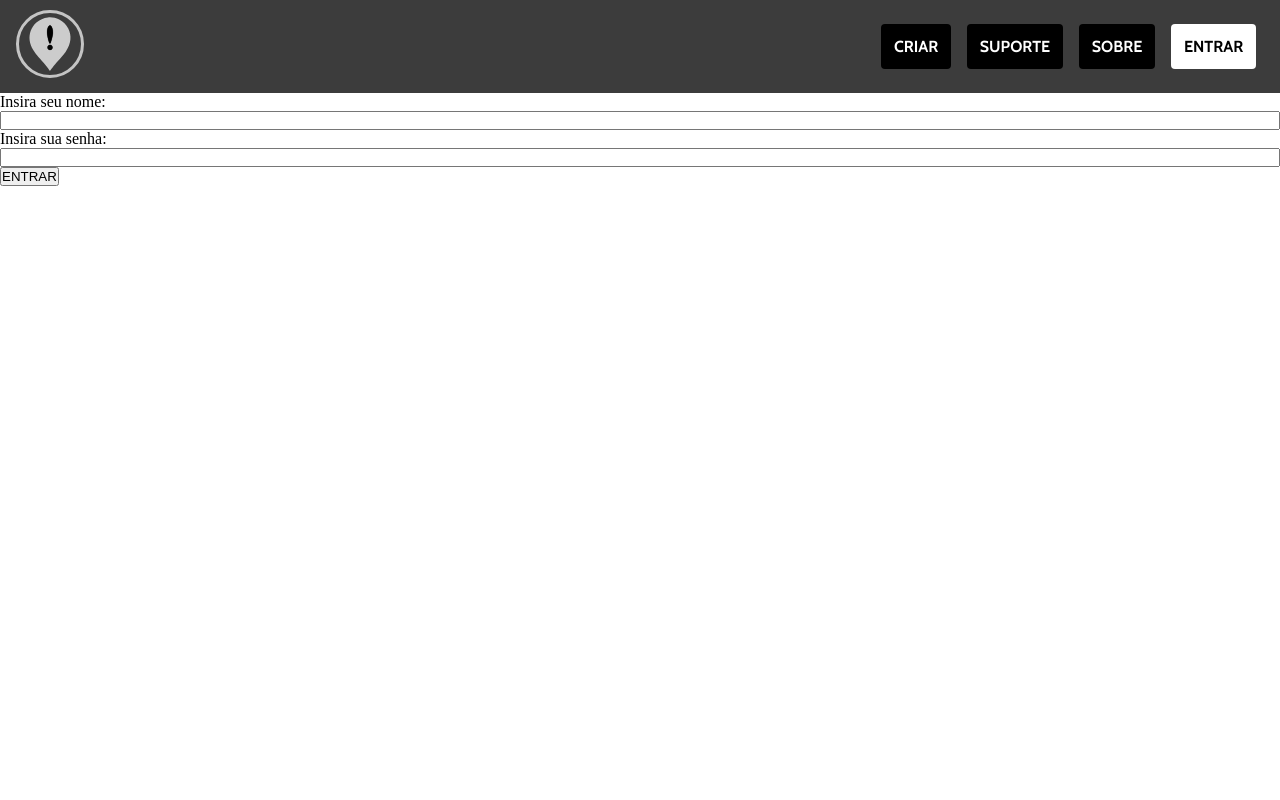
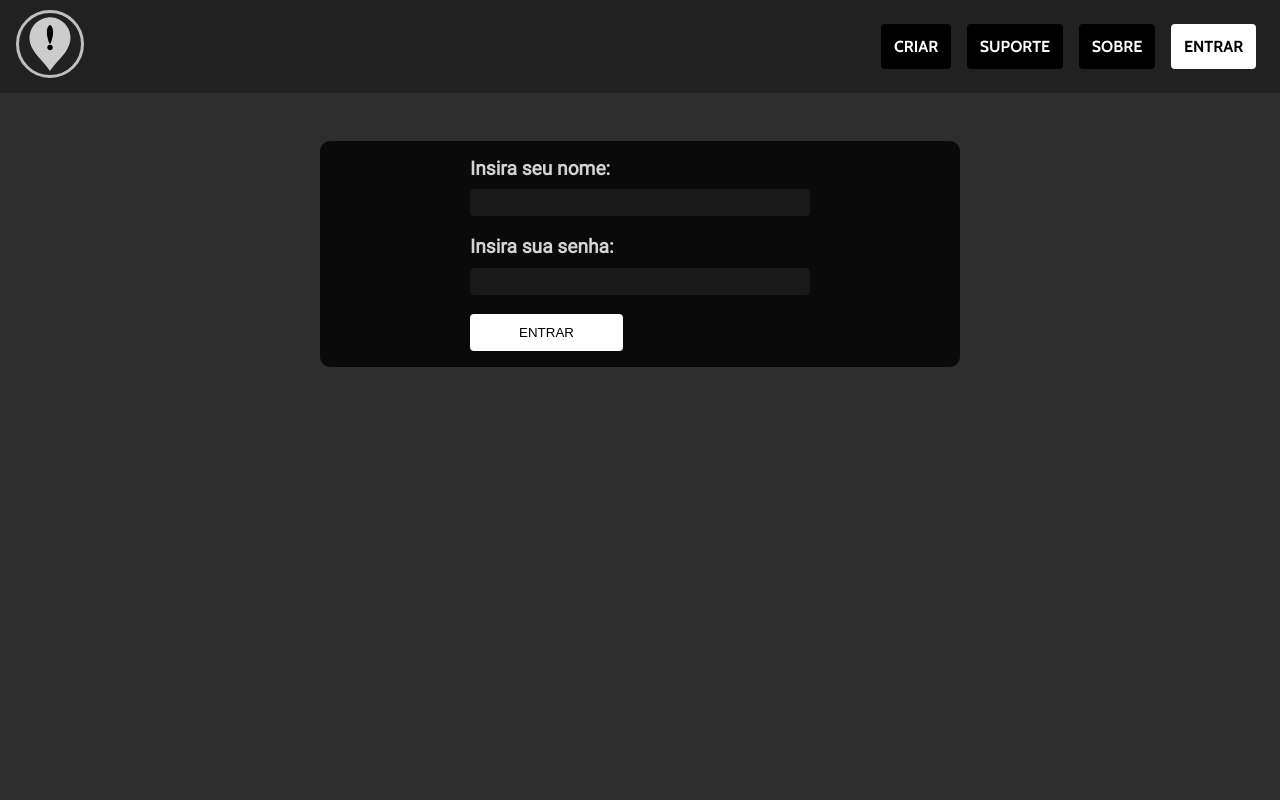
Before and after one commit to Xandreyyy/found_it_project, a Django app: page /account/signin/ in a window 1280 px wide. Run offline with Django 5.2, Linux system fonts and the light colour scheme; style sheets or scripts are compiled from the project's sources; parts of the project's set-up code (start-up, migrations or seed data) failed here and were passed over; some libraries are stand-ins or nearby versions.

Commit message:
backup PC

```diff
--- a/account/static/account/sass/register.scss
+++ b/account/static/account/sass/register.scss
@@ -3,4 +3,75 @@
 
 body{
     background-color: #2e2e2e;
+    min-height: 100vh;
+    display: grid;
+    grid-template-rows: max-content max-content;
+    grid-template-areas: 'reg_header' 'reg_main';
+    row-gap: 3rem;
 }
+
+header{grid-area: reg_header}
+
+main{
+    align-self: center;
+    grid-area: reg_main;
+}
+
+form{
+    background-color: rgb(10, 10, 10);
+    border-radius: 10px;
+    caret-color: rgb(119, 119, 119);
+    max-width: min(75%, 90%);
+    padding: 1em;
+    width: 100%;
+
+    .col-center{
+        row-gap: 1.2em;
+        width: 100%;
+    }
+
+    .field-wrapper{
+        width: min(100%, 340px);
+        label{
+            color: rgb(211, 211, 211);
+            font-family: Roboto;
+            font-weight: bold;
+        }
+        .field{
+            background-color: rgb(24, 24, 24);
+            border: none;
+            color: rgb(131, 131, 131);
+            font-family: Roboto;
+            outline: 1px solid transparent;
+            transition: 0.19s;
+            &:focus{
+                outline: 1px solid white;
+            }
+        }
+    }
+
+    button[type="submit"]{
+        width: 45%;
+        transition: background-color 0.2s;
+        &:hover{
+            background-color: rgb(228, 228, 228);
+        }
+        &:active{
+            border: none;
+            outline: 1px solid black;
+            color: white;
+            background-color: rgba(43, 43, 43, 0.884);
+        }
+    }
+}
+
+.horror{
+    color: red;
+    font-weight: bold;
+}
+
+@media screen and (min-width: 991px) {
+    form{
+        max-width: 50%;
+    }
+}
--- a/account/templates/account/login.html
+++ b/account/templates/account/login.html
@@ -4,20 +4,28 @@
 {% load compress %}
 
 {% block head_tags %}
-    <link rel="stylesheet" type="text/x-scss" href={% static "account/sass/login.scss" %}>
+    {% compress css %}
+        <link rel="stylesheet" type="text/x-scss" href={% static "account/sass/register.scss" %}>
+    {% endcompress %}
 {% endblock %}
 
 {% block content %}
+    <main class="j-center">
         <form action="." method="POST">
             {% csrf_token %}
+            <div class="col-center">
                 <div class="field-wrapper">
                     <label for="username">Insira seu nome:</label>
-            <input type="text" name="username" id="username">
+                    <input type="text" name="username" id="username" class="field">
                 </div>
                 <div class="field-wrapper">
                     <label for="password">Insira sua senha:</label>
-            <input type="password" name="password" id="password">
+                    <input type="password" name="password" id="password" class="field">
                 </div>
-        <button type="submit">ENTRAR</button>
+                <div class="field-wrapper">
+                    <button type="submit" class="white-btn">ENTRAR</button>
+                </div>
+            </div>
         </form>
+    </main>
 {% endblock content %}
--- a/account/views.py
+++ b/account/views.py
@@ -6,6 +6,7 @@
 
 def create_account(request):
     form = CreateAccount(request.POST)
+    form["username"].css_classes("horror")
     context = {"create_acc_form": form}
 
     if request.method == "POST":
--- a/static/sass/generic.scss
+++ b/static/sass/generic.scss
@@ -10,6 +10,9 @@
     display: flex;
     flex-direction: column;
     label{
+        font-size: 1.05rem;
+        margin-bottom: 0.5em;
+        text-align: start;
         width: max-content;
     }
 }
@@ -20,8 +23,9 @@
     font-size: 1.02rem;
     padding: 0.2em;
     font-family: Roboto;
-    max-width: 90%;
-    width: 100%;
+    &:focus{
+        outline: none;
+    }
 }
 
 .black-btn{
@@ -46,6 +50,11 @@
 .col{
     @extend .flex;
     flex-direction: column;
+}
+
+.col-center{
+    @extend .col;
+    align-items: center;
 }
 
 .a-center{
@@ -81,8 +90,13 @@
 }
 
 @media screen and (min-width: 991px){
-    .field{
-        font-size: 1.1rem;
-        width: 25%;
+    .field-wrapper{
+        .field{
+            font-size: 1.1rem;
+        }
+        label{
+            font-size: 1.2rem;
+        }
     }
+
 }
--- a/static/sass/header.scss
+++ b/static/sass/header.scss
@@ -14,6 +14,7 @@
     padding-block: 0.5em;
     padding-inline: 1em;
     font-family: Cabin;
+    height: fit-content;
     div.container{
         display: flex;
         align-items: center;
```
Also changed, not shown: account/forms.py (+13 -4 lines), account/templates/account/register.html (+15 -39 lines), home/static/home/sass/index.scss (+3 -5 lines). Lines whose indentation alone changed are shown as unchanged.
